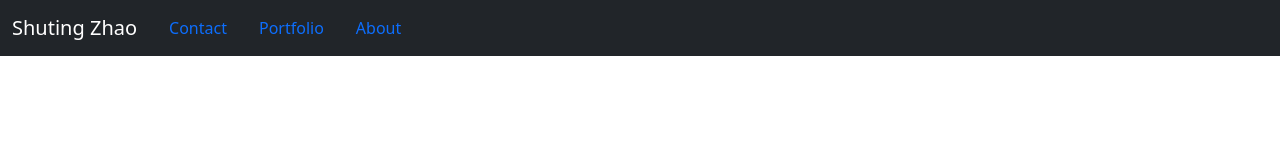
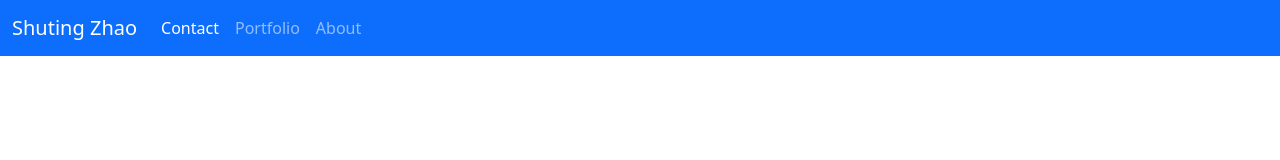
Before and after one commit to zst199394/My_Responsive_Portfolio_Web, a plain HTML site: page contact.html in a window 1280 px wide. Drawn offline with nearby package versions, Linux system fonts and the light colour scheme.

Commit message:
html add

```diff
--- a/contact.html
+++ b/contact.html
@@ -10,14 +10,14 @@
 </head>
 <body>
 
-    <nav class="navbar navbar-expand-lg navbar-dark bg-dark">
+    <nav class="navbar-expand-lg navbar navbar-dark bg-primary">
         <div class="container-fluid">
           <a class="navbar-brand" href="#"> Shuting Zhao</a>
           <button class="navbar-toggler" type="button" data-bs-toggle="collapse" data-bs-target="#navbarNav" aria-controls="navbarNav" aria-expanded="false" aria-label="Toggle navigation">
             <span class="navbar-toggler-icon"></span>
           </button>
           <div class="collapse navbar-collapse" id="navbarNav">
-            <ul class="nav justify-content-end">
+            <ul class="navbar-nav justify-content-end">
               <li class="nav-item">
                 <a class="nav-link active" aria-current="page" href="#">Contact</a>
               </li>
```
